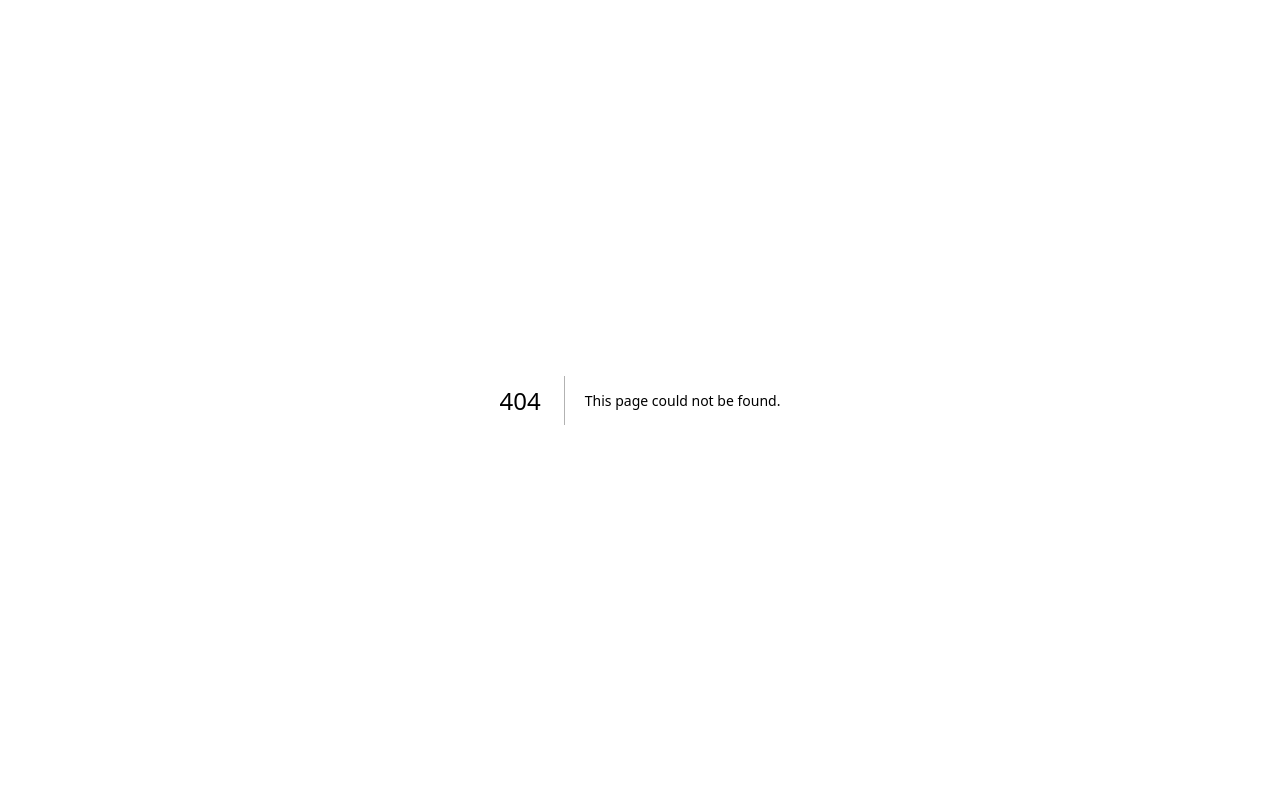
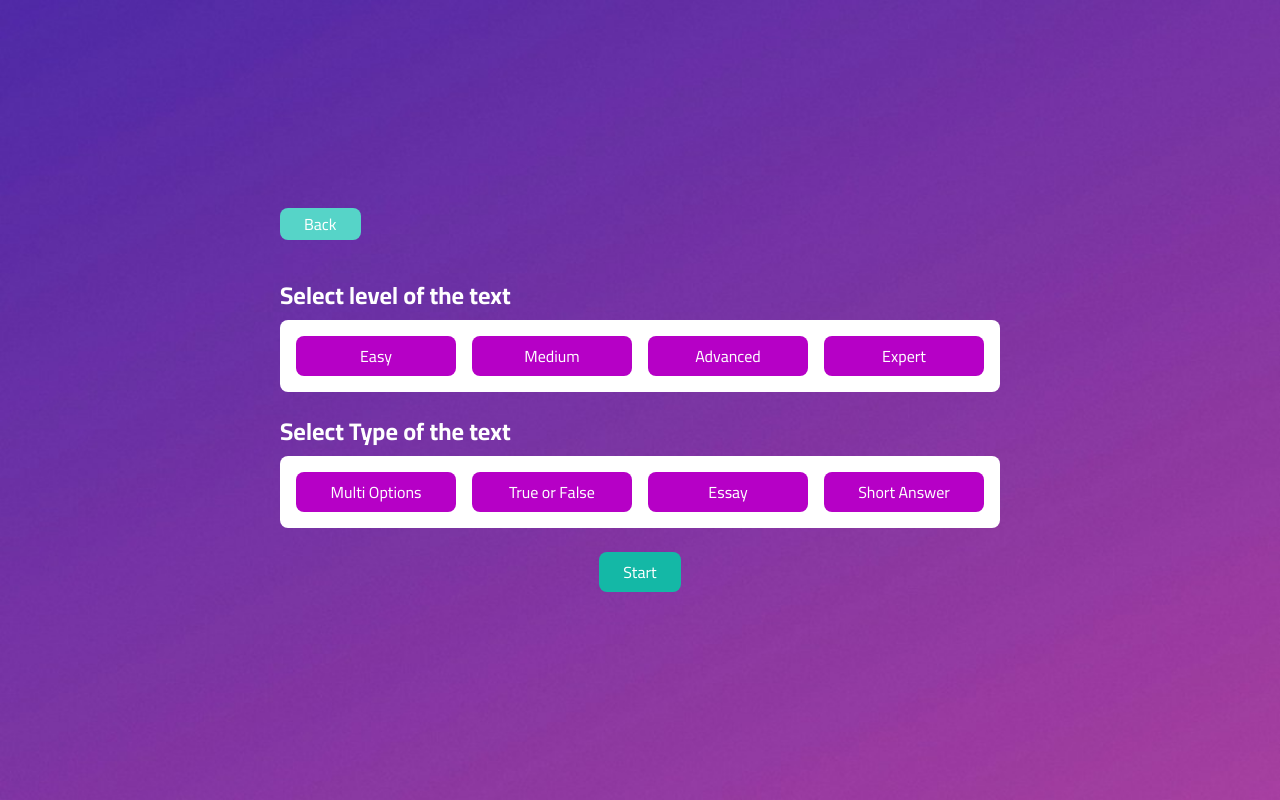
Before and after one commit to Saadaoui-Forkan/hakathon, a Next.js app: page /specializations/1/1 in a window 1280 px wide. Before the commit this address had no page. Built offline with nearby package versions, Linux system fonts and the light colour scheme.

Commit message:
create specialization sub-route for test themes

```diff
--- a/src/app/(pages)/specializations/[id]/quiz-selection/page.tsx
+++ b/src/app/(pages)/specializations/[id]/[item]/page.tsx
@@ -4,7 +4,9 @@ import { levels, questionTypes } from '@/constants/specializationFields'
 import { useParams, useRouter } from 'next/navigation';
 
 const QuizSelection = () => {
-    const params = useParams<{ id: string }>();
+    const params = useParams<{ item: string, id: string }>();
+    const topic = decodeURIComponent(params.item)
+    console.log(topic)
     const router = useRouter();
 
     return (
--- a/src/app/(pages)/specializations/[id]/page.tsx
+++ b/src/app/(pages)/specializations/[id]/page.tsx
@@ -33,7 +33,7 @@ const Topic = () => {
         <div className="grid grid-cols-2 sm:grid-cols-3 gap-4 p-4 bg-pureWhite rounded-lg">
           {currentSpecialization[0].topics.map((el, index) => (
             <Link
-              href={`/specializations/${topic}/quiz-selection`}
+              href={`/specializations/${topic}/${el}`}
               key={index}
               className="bg-electricMagenta text-pureWhite px-4 py-2 rounded-lg"
             >
```
